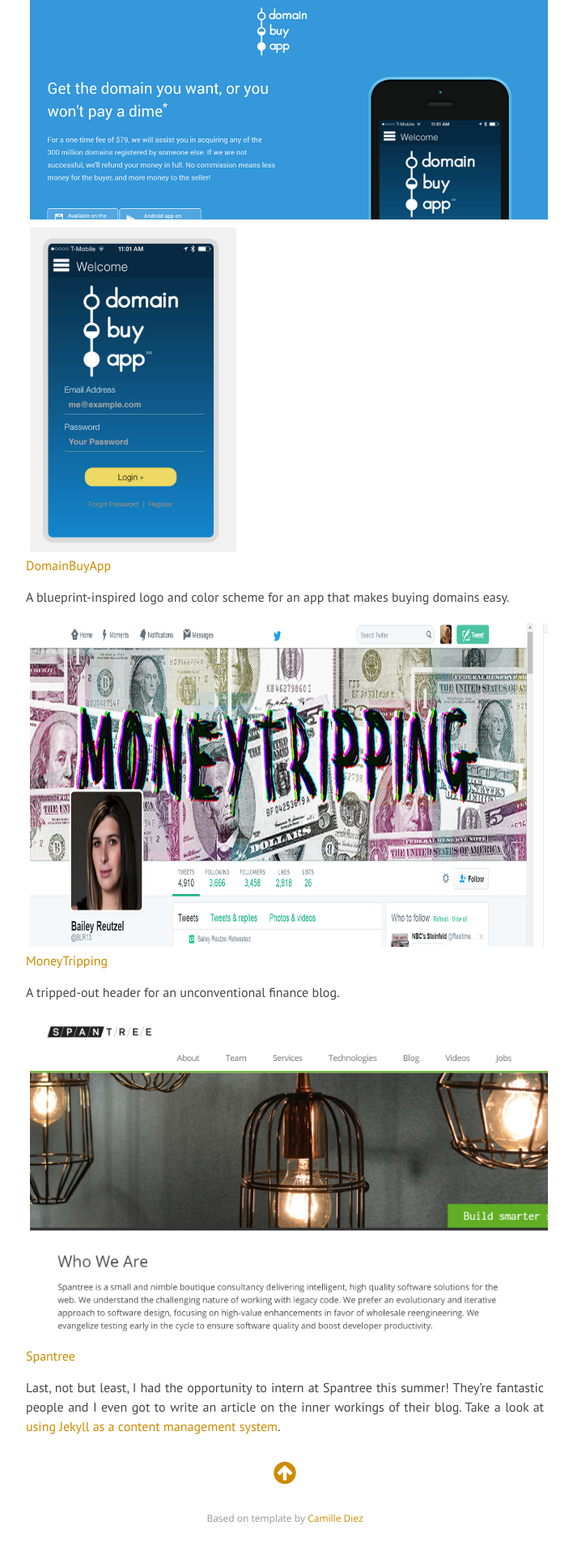
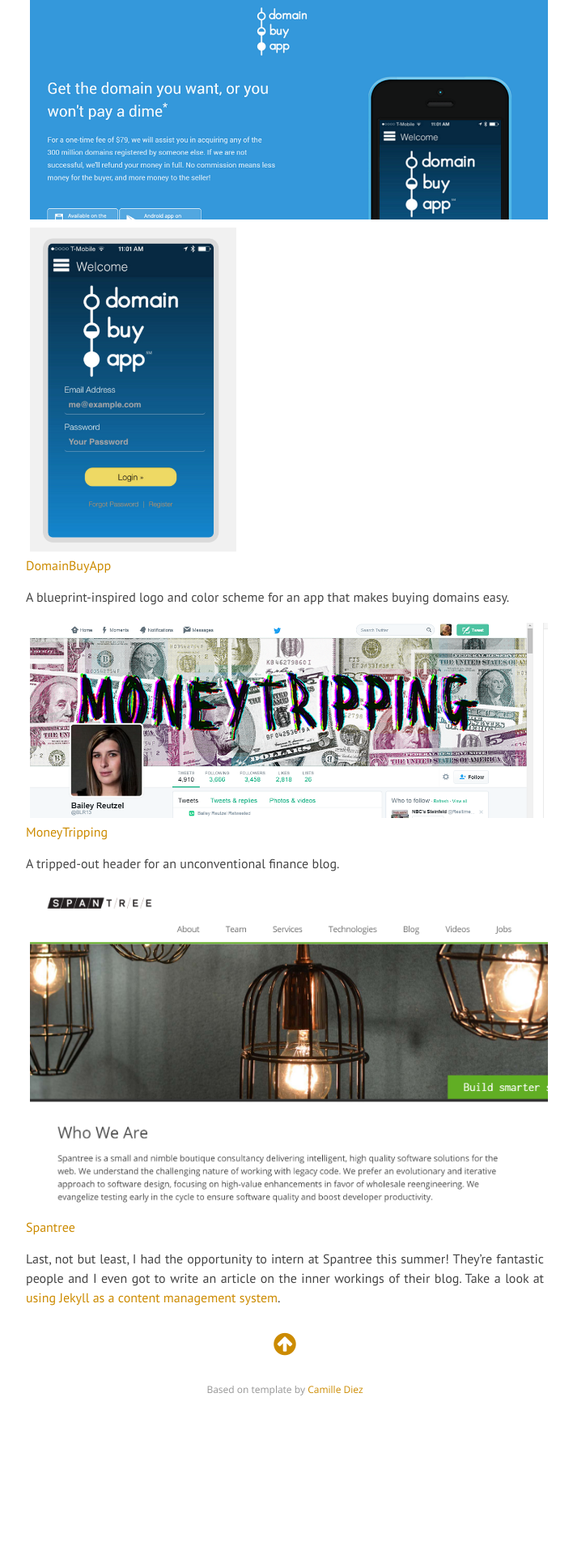
Before and after one commit to smithy545/CPD, a Jekyll site: the page built from _posts/2016-03-15-summer-2015.md, in a window 1280 px wide. Shown: the part 2424-4344 px from the top of the page at 81% size, without its empty margins (288-996 px from the left). Built offline with Jekyll 4.4.1, drawn with Linux system fonts in a browser that asks for light colours; nearby versions of some CDN libraries; Markdown is read by kramdown in place of the engine named in the settings; after the commit the page ends 4185 px from its top, so only the background shows below that.

Commit message:
attempted to fix

```diff
--- a/_posts/2016-03-15-summer-2015.md
+++ b/_posts/2016-03-15-summer-2015.md
@@ -43,7 +43,7 @@
 A blueprint-inspired logo and color scheme for an app that makes buying domains easy.
 
 <div class = "post-image">
-<image alt="Moneytripping twitter." src ="/images/summer-work/moneytripping.PNG" class = "post-image" size = "auto"/> <br/>
+<image alt="Moneytripping twitter." src ="/images/summer-work/moneytripping.PNG" class = "post-image" style="width:auto; height:auto"/> <br/>
 </div>
 [MoneyTripping](https://twitter.com/blr13)
 
```
